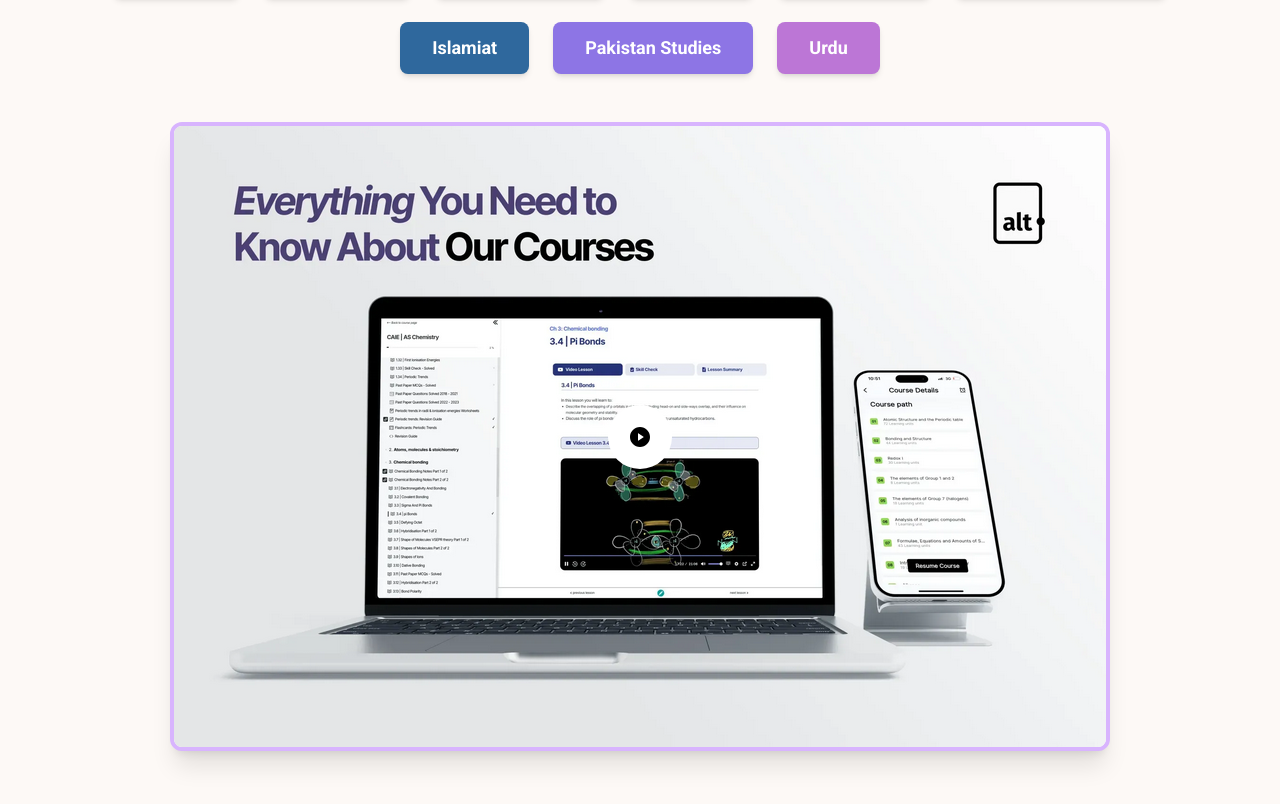
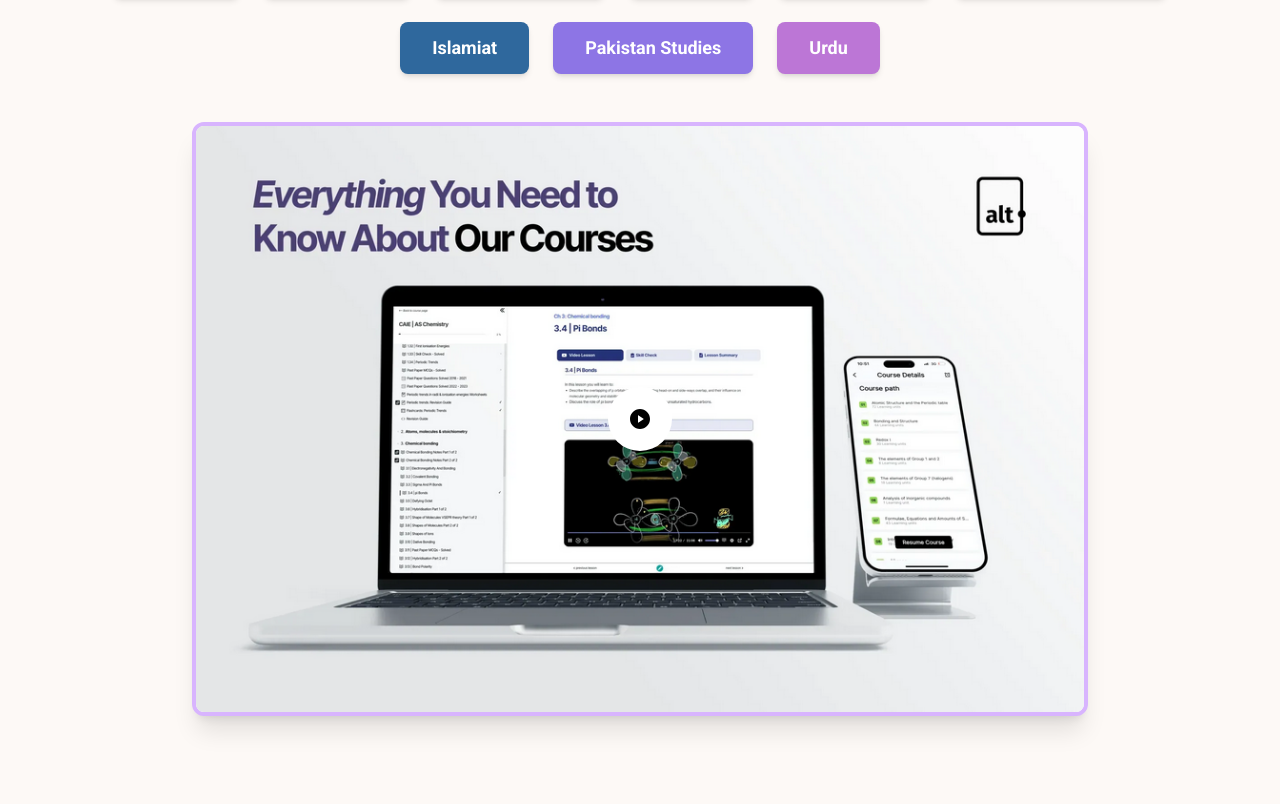
Before and after one commit to muazarif12/rootsacademy, a React (Create React App) app: page / in a window 1280 px wide. Shown: the part 464-1268 px from the top of the page. Built offline with nearby package versions, Linux system fonts and the light colour scheme; a web font is replaced by a local one.

Commit message:
CoursePreview video updated

```diff
--- a/src/components/CoursePreview.js
+++ b/src/components/CoursePreview.js
@@ -1,8 +1,6 @@
 import React, { useState } from "react";
 import courseImage from "../assets/images/video_image.PNG"; // path of video image
 import featureVideo from "../assets/videos/feature.mp4" // path of
-
-
 
 const CoursePreview = () => {
   const [videoVisible, setVideoVisible] = useState(false);
@@ -16,9 +14,12 @@ const CoursePreview = () => {
   };
 
   return (
-    <div className="flex justify-center mt-12 mb-20">
+    <div className="flex justify-center mt-12 mb-20 px-4">
       {/* Container for the video image with overlay */}
-      <div className="relative border-4 border-purple-300 rounded-xl shadow-xl bg-white overflow-hidden">
+      <div
+        className="relative border-4 border-purple-300 rounded-xl shadow-xl bg-white overflow-hidden w-full max-w-sm sm:max-w-lg md:max-w-2xl lg:max-w-4xl"
+        style={{ aspectRatio: '1920/1272' }}
+      >
         {/* Image as background */}
         <img
           src={courseImage}
@@ -49,33 +50,20 @@ const CoursePreview = () => {
           </div>
         )}
 
-        {/* Video iframe (only visible when the video is active) */}
+        {/* Video container (only visible when the video is active) */}
         {videoVisible && (
-          <div className="absolute top-0 left-0 right-0 bottom-0 flex items-center justify-center bg-black bg-opacity-75">
-            {/* <video
+          <div className="absolute top-0 left-0 right-0 bottom-0 bg-black">
+            <video
               src={featureVideo}
-              height="529"
               controls
               autoPlay
-              type="video/mp4"
-            /> */}
-
-            <iframe
-              src="https://player.vimeo.com/video/1050689757?autoplay=1"
-              width="940"
-              height="529"
-              frameBorder="0"
-              allow="autoplay; fullscreen; encrypted-media; picture-in-picture"
-              allowFullScreen
-              title="Course Video"
-            ></iframe>
-
-
+              className="w-full h-full object-cover"
+            />
             <button
               onClick={handleCloseVideo}
-              className="absolute top-4 right-4 text-white text-xl"
+              className="absolute top-2 right-2 text-white text-xl bg-black bg-opacity-50 hover:bg-opacity-75 rounded-full w-8 h-8 flex items-center justify-center transition-all duration-200 z-10"
             >
-              Close
+              ×
             </button>
           </div>
         )}
```
